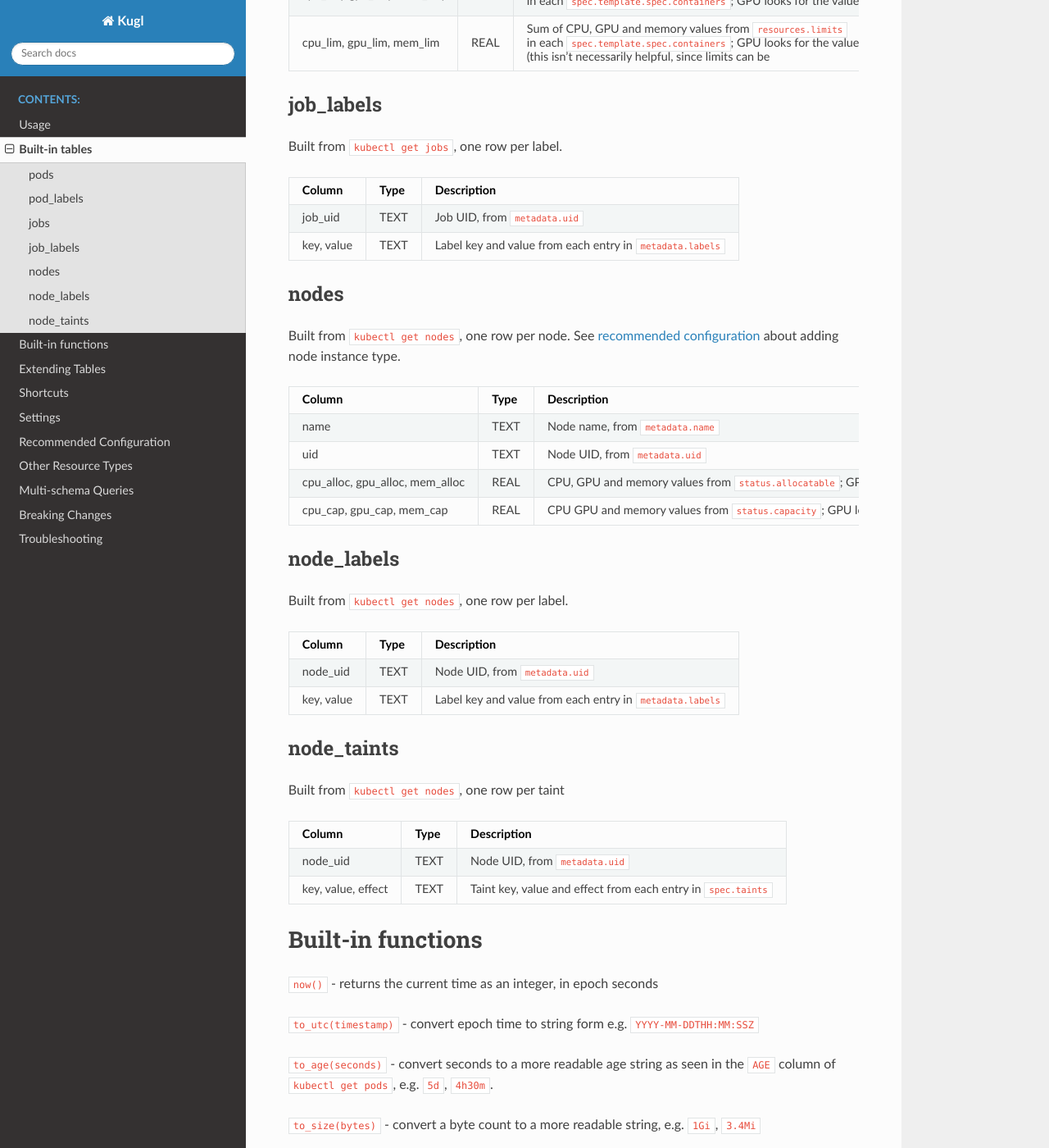
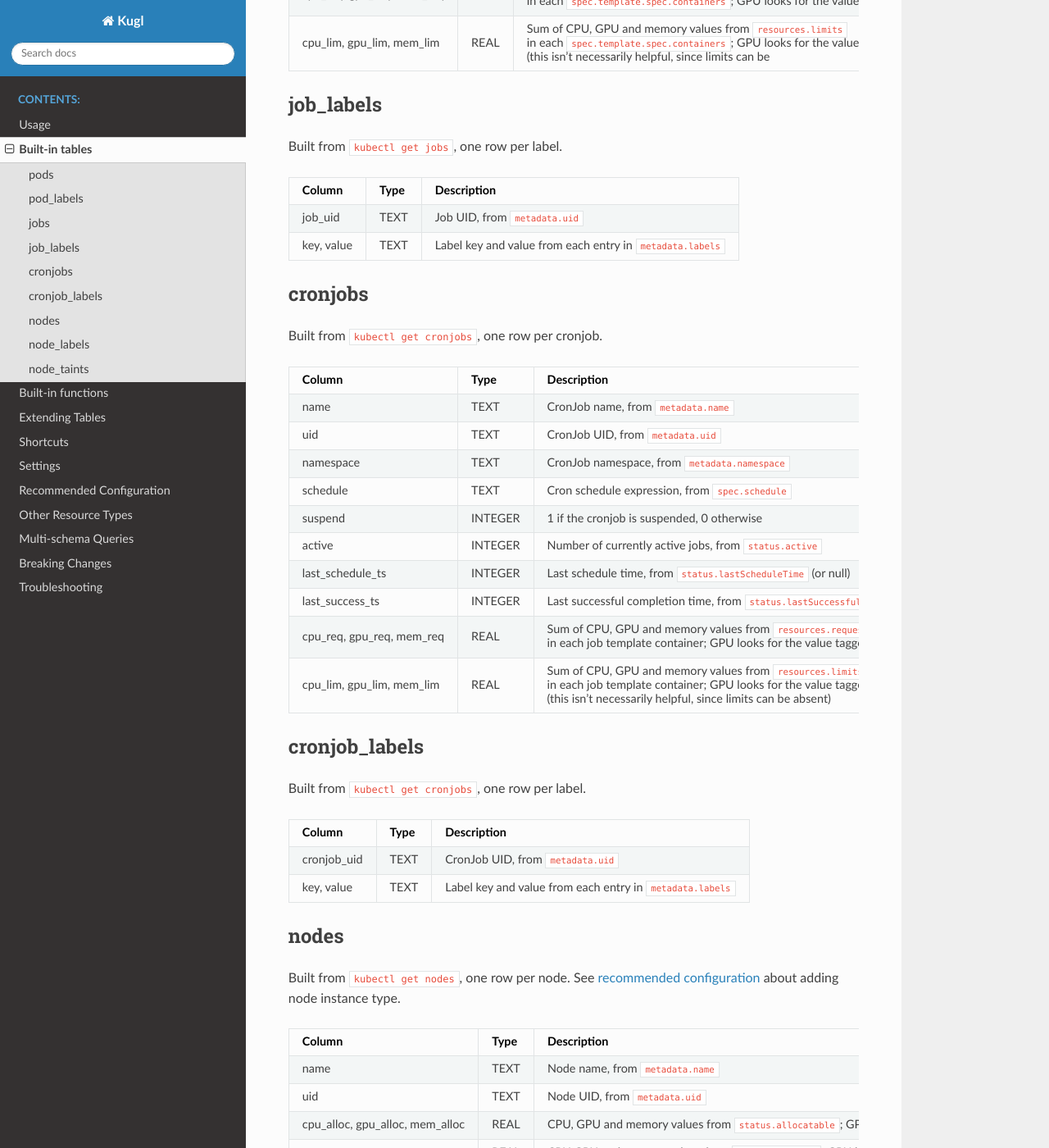
Before and after one commit to jonross/kugl, a Sphinx documentation site: the page built from docs/builtins.rst, in a window 1280 px wide and 1400 px high, scrolled down 1624 px. Shown: the whole window at 82% size. Built offline with Sphinx 7.4.7 and the Read the Docs theme 3.1.0, drawn with Linux system fonts in a browser that asks for light colours.

Commit message:
Add cronjobs and cronjob_labels docs to builtins.rst
Co-Authored-By: Claude Sonnet 4.6 <noreply@anthropic.com>

```diff
--- a/docs/builtins.rst
+++ b/docs/builtins.rst
@@ -129,6 +129,52 @@ Built from ``kubectl get jobs``, one row per label.
 |            |      | ``metadata.labels``                              |
 +------------+------+--------------------------------------------------+
 
+cronjobs
+~~~~~~~~
+
+Built from ``kubectl get cronjobs``, one row per cronjob.
+
++-------------------------------+---------+----------------------------------------------------------------------------------------------------------+
+| Column                        | Type    | Description                                                                                              |
++===============================+=========+==========================================================================================================+
+| name                          | TEXT    | CronJob name, from ``metadata.name``                                                                     |
++-------------------------------+---------+----------------------------------------------------------------------------------------------------------+
+| uid                           | TEXT    | CronJob UID, from ``metadata.uid``                                                                       |
++-------------------------------+---------+----------------------------------------------------------------------------------------------------------+
+| namespace                     | TEXT    | CronJob namespace, from ``metadata.namespace``                                                           |
++-------------------------------+---------+----------------------------------------------------------------------------------------------------------+
+| schedule                      | TEXT    | Cron schedule expression, from ``spec.schedule``                                                         |
++-------------------------------+---------+----------------------------------------------------------------------------------------------------------+
+| suspend                       | INTEGER | 1 if the cronjob is suspended, 0 otherwise                                                               |
++-------------------------------+---------+----------------------------------------------------------------------------------------------------------+
+| active                        | INTEGER | Number of currently active jobs, from ``status.active``                                                  |
++-------------------------------+---------+----------------------------------------------------------------------------------------------------------+
+| last_schedule_ts              | INTEGER | Last schedule time, from ``status.lastScheduleTime`` (or null)                                           |
++-------------------------------+---------+----------------------------------------------------------------------------------------------------------+
+| last_success_ts               | INTEGER | Last successful completion time, from ``status.lastSuccessfulTime`` (or null)                            |
++-------------------------------+---------+----------------------------------------------------------------------------------------------------------+
+| cpu_req, gpu_req, mem_req     | REAL    | Sum of CPU, GPU and memory values from ``resources.requests`` in each job template container;            |
+|                               |         | GPU looks for the value tagged ``nvidia.com/gpu``                                                        |
++-------------------------------+---------+----------------------------------------------------------------------------------------------------------+
+| cpu_lim, gpu_lim, mem_lim     | REAL    | Sum of CPU, GPU and memory values from ``resources.limits`` in each job template container;              |
+|                               |         | GPU looks for the value tagged ``nvidia.com/gpu`` (this isn't necessarily helpful, since limits can be   |
+|                               |         | absent)                                                                                                  |
++-------------------------------+---------+----------------------------------------------------------------------------------------------------------+
+
+cronjob_labels
+~~~~~~~~~~~~~~
+
+Built from ``kubectl get cronjobs``, one row per label.
+
++----------------+------+--------------------------------------------------+
+| Column         | Type | Description                                      |
++================+======+==================================================+
+| cronjob_uid    | TEXT | CronJob UID, from ``metadata.uid``               |
++----------------+------+--------------------------------------------------+
+| key, value     | TEXT | Label key and value from each entry in           |
+|                |      | ``metadata.labels``                              |
++----------------+------+--------------------------------------------------+
+
 nodes
 ~~~~~
 
```
